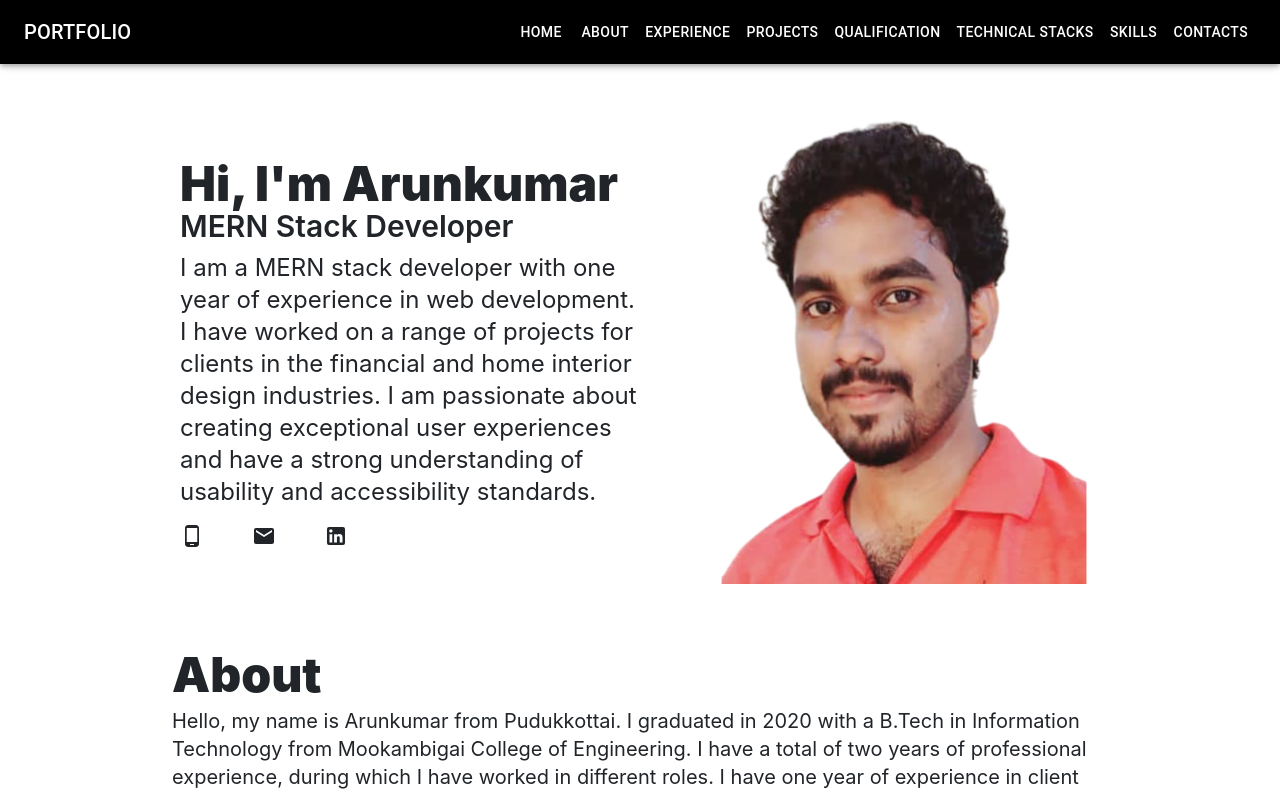
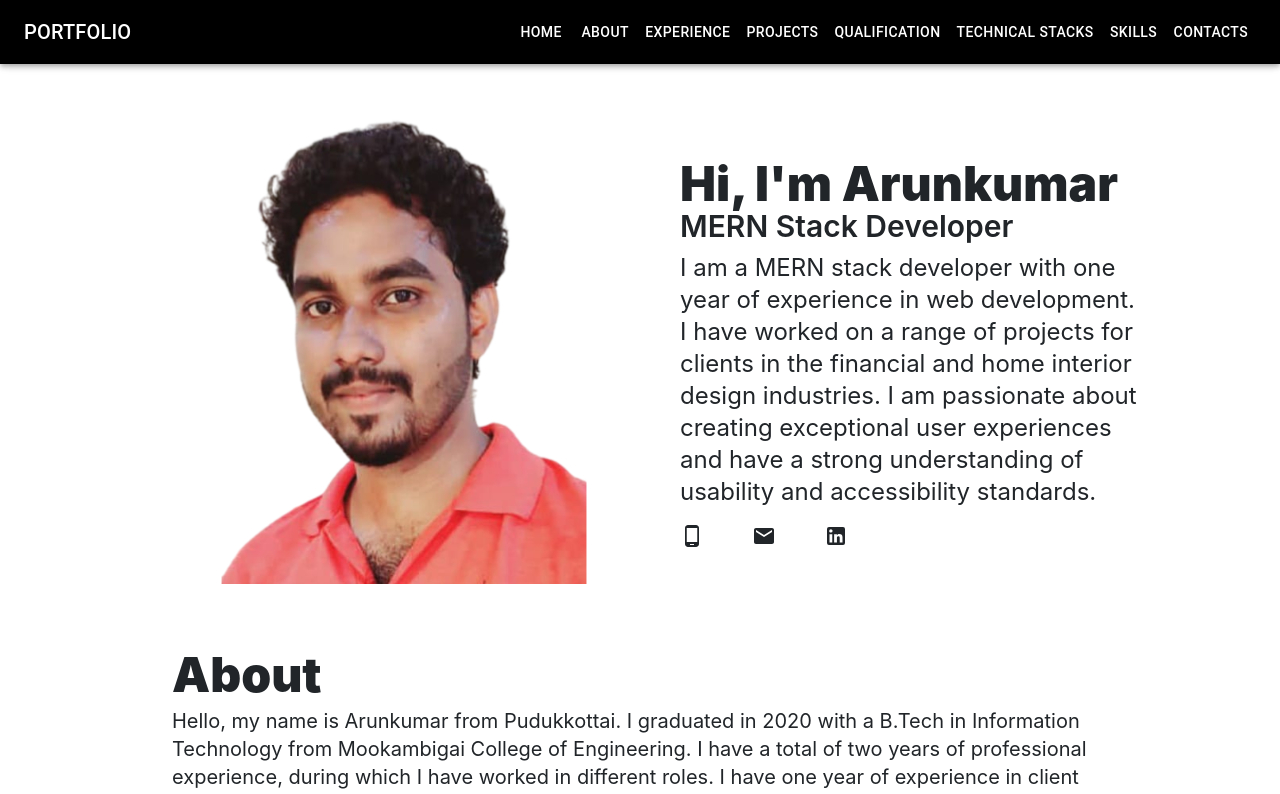
Before and after one commit to arunkumar-marimuthu/portfolio, a React (Create React App) app: page / in a window 1280 px wide. Shown: the top 794 px of the page. Built offline with nearby package versions, Linux system fonts and the light colour scheme; what tw-elements would draw is missing.

Commit message:
order change

```diff
--- a/src/App.js
+++ b/src/App.js
@@ -115,7 +115,7 @@ function App() {
       <section id="home">
         <div className='container mt-20  md:pt-0 max-w-screen-lg md:mb-10'>
           <div className="flex flex-wrap items-center">
-            <div className="md:w-1/2 md:pl-10">
+            <div className="order-last md:order-first md:w-1/2 md:pl-10">
               <h1 className="text-3xl sm:text-4xl md:text-4xl lg:text-4xl xl:text-5xl font-black mt-3">Hi, I'm Arunkumar</h1>
               <h3 className="text-xl sm:text-xl md:text-2xl lg:text-2xl xl:text-3xl font-semibold ">MERN Stack Developer</h3>
               <h5 className='mt-2 text-l md:text-xl lg:text-2xl' >I am a MERN stack developer with one year of experience in web development. I have worked on a range of projects for clients in the financial and home interior design industries. I am passionate about creating exceptional user experiences and have a strong understanding of usability and accessibility standards.</h5>
@@ -136,7 +136,7 @@ function App() {
                 </div>
               </div>
             </div>
-            <div className="md:w-1/2">
+            <div className="order-first md:order-last md:w-1/2">
               <img src={profilepicture} alt="Your Image" className="mx-auto  w-90 h-130" />
             </div>
           </div>
```
